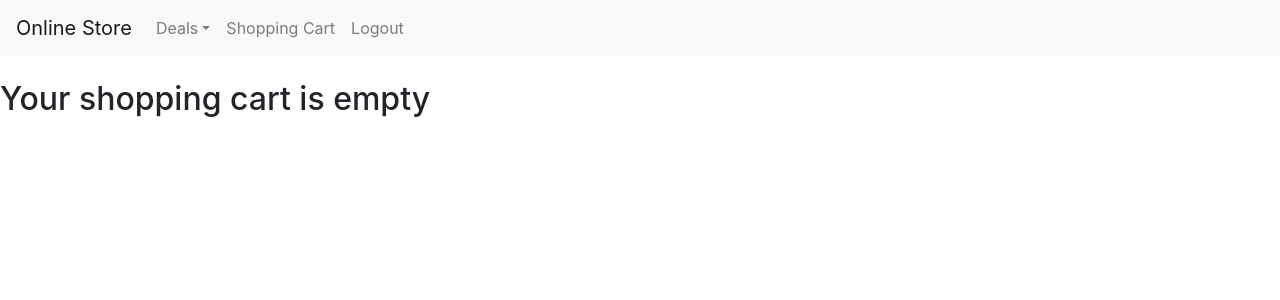
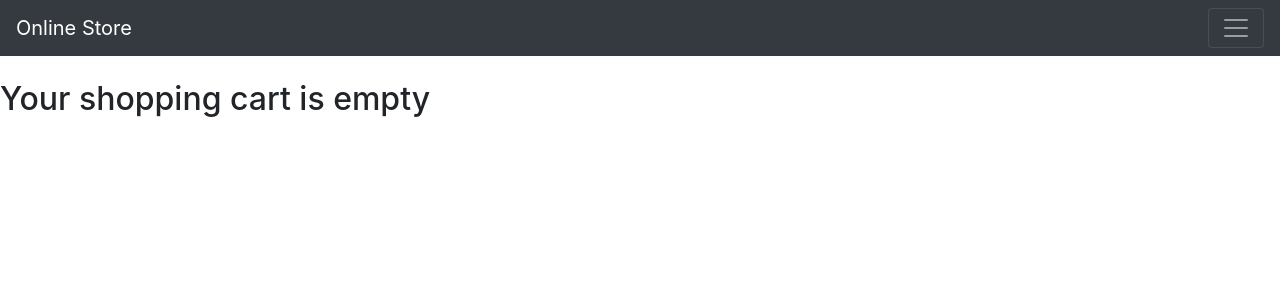
Before and after one commit to alexk318/onlineStore, a Flask app: page /cart in a window 1280 px wide. Shown: the top 300 px of the page. Run offline with Flask 2, Linux system fonts and the light colour scheme; the visitor is signed in with stand-in values (Sample User, id 1); data comes from the database, SQL or seed files in the repository; data that the repository does not hold is empty; some libraries are stand-ins or nearby versions.

Commit message:
change the [Light --> Dark]

```diff
--- a/main/templates/prototype.html
+++ b/main/templates/prototype.html
@@ -14,7 +14,7 @@
 
     <meta charset="UTF-8">
 
-    <nav class="navbar navbar-expand-lg navbar-light bg-light">
+    <nav class="navbar navbar-dark bg-dark">
         <a class="navbar-brand" href="{{ url_for('welcome_page') }}">Online Store</a>
         <button class="navbar-toggler" type="button" data-toggle="collapse"
                 data-target="#navbarSupportedContent" aria-controls="navbarSupportedContent"
```
